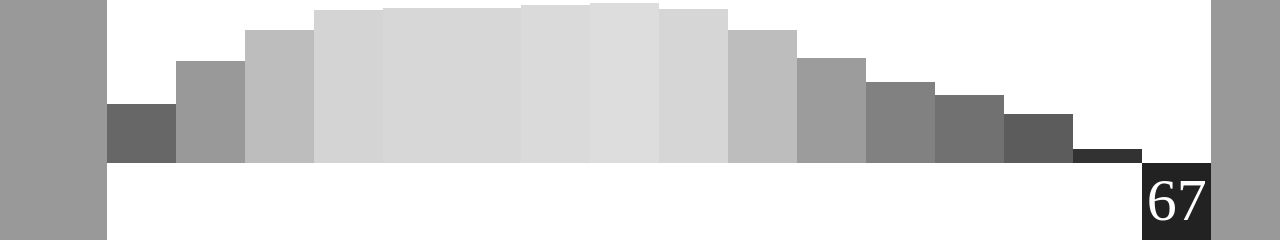
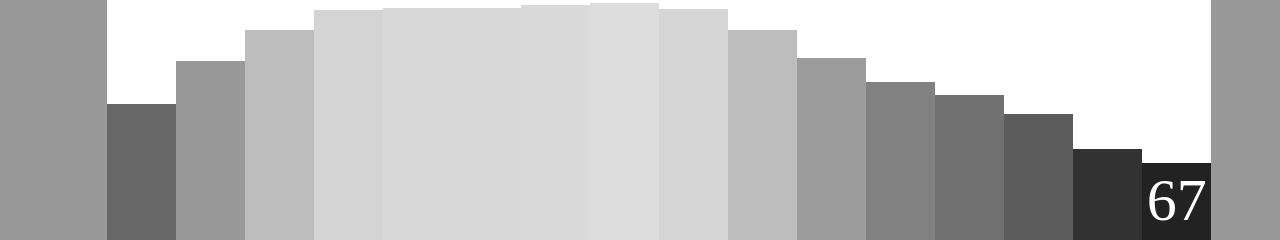
Before and after one commit to telegraham/weather-framed, a website: page docs/index.html in a window 1280 px wide. Shown: the part 661-901 px from the top of the page. Drawn offline with Linux system fonts and the light colour scheme; files whose address does not match are found by name; a web font is replaced by a local one.

Commit message:
refactor top bars to get rid of seam and z-index junk

```diff
--- a/docs/scripts/ForecastRenderer.js
+++ b/docs/scripts/ForecastRenderer.js
@@ -80,16 +80,16 @@ ForecastRenderer.prototype._renderTemp = function(hour){
 
   var barDiv = document.createElement('div');
   barDiv.className = "bar temp-bar";
-  var heightPercent = this.forecast.temperatureRange.percentFor(hour.temperature);
-  var temperatureColor = this._temperatureColorForPercent(heightPercent);
+  var barHeightPercent = this.forecast.temperatureRange.percentFor(hour.temperature);
+  var fillHeightPercent = this._temperatureFillHeightPercent(barHeightPercent);
+  var temperatureColor = this._temperatureColorForPercent(barHeightPercent);
 
-  barDiv.style.height = heightPercent + "%";
+  barDiv.style.height = fillHeightPercent + "%";
   barDiv.style.background = temperatureColor;
   barContainerDiv.appendChild(barDiv);
 
   var tempLowDiv = document.createElement('div');
   tempLowDiv.className = "temp-low";
-  tempLowDiv.style.background = temperatureColor;
   if (this.forecast.temperatureRange.isLow(hour.temperature)) {
     var tempLowSpan = document.createElement('span');
     tempLowSpan.innerText = this.forecast.shouldLabelExtreme(hour) ? Math.round(hour.temperature) : '\u2022';
@@ -97,8 +97,13 @@ ForecastRenderer.prototype._renderTemp = function(hour){
   } else {
     tempLowDiv.className += " temp-empty";
   }
-  tempLi.appendChild(tempLowDiv);
+  barContainerDiv.appendChild(tempLowDiv);
 }
+ForecastRenderer.prototype._temperatureFillHeightPercent = function(barHeightPercent) {
+  var lowLabelBandPercent = 100 / 3;
+
+  return lowLabelBandPercent + ((barHeightPercent * 2) / 3);
+};
 ForecastRenderer.prototype._temperatureColorForPercent = function(percent) {
   var lowChannel = 0x22;
   var highChannel = 0xdd;
--- a/docs/styles/weather.css
+++ b/docs/styles/weather.css
@@ -252,7 +252,6 @@ img {
 }
 
 .temp-high,
-.temp-low,
 .bar-container {
   font-family: 'Tanker-Regular';
   left: 0;
@@ -262,6 +261,9 @@ img {
 }
 
 .bar-container {
+  height: 75%;
+  overflow: visible;
+  top: 25%;
   z-index: 0;
 }
 
@@ -290,13 +292,7 @@ img {
   bottom: 0;
 }
 
-.bar-container {
-  height: 50%;
-  top: 25%;
-}
-
-.bar,
-.temp-low {
+.bar {
   background: #555;
 }
 
@@ -312,10 +308,13 @@ img {
 }
 
 .temp-low {
+  bottom: 0;
   color: white;
-  height: 25%;
+  height: 33.3333333333%;
+  left: 0;
   overflow: visible;
-  top: 75%;
+  position: absolute;
+  right: 0;
   z-index: 0;
 }
 
```
